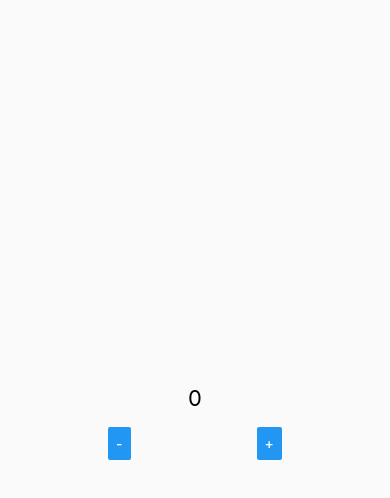
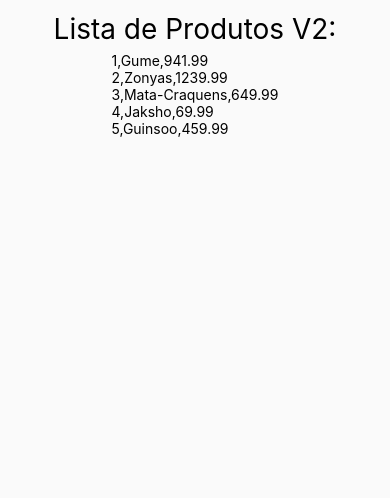
Before and after one commit to Dan-Sillva/react-native-study, a React Native app in the folder exercicios/: screen / in a window 390 px wide. Shown: the top 498 px of the page. Built offline with nearby package versions, Linux system fonts and the light colour scheme.

Commit message:
working with conditional rendering and lists

```diff
--- a/exercicios/src/App.jsx
+++ b/exercicios/src/App.jsx
@@ -1,8 +1,8 @@
 import React from 'react';
-import { View } from 'react-native';
+import { View, Text } from 'react-native';
 
 // components
-import Counter from './components/counterv2/CounterV2'
+import FlatListProducts from './components/products/FlatListProducts'
 
 // styles
 import GlobalStyle from './styles/GlobalStyle';
@@ -10,7 +10,7 @@ import GlobalStyle from './styles/GlobalStyle';
 export default () => {
     return (
         <View style={GlobalStyle.App}>
-            <Counter />
+            <FlatListProducts />
         </View>
     )
 }
--- /dev/null
+++ b/exercicios/src/components/products/FlatListProducts.jsx
@@ -0,0 +1,20 @@
+import React from 'react';
+import { Text, FlatList } from 'react-native';
+
+import products from './productsDB'
+import GlobalStyle from '../../styles/GlobalStyle';
+
+export default () => {
+    const renderFunc = ({item}) => {
+        return <Text key={item.id}>{item.id},{item.name},{item.price}</Text>
+    }
+
+    return (
+        <>
+            <Text style={GlobalStyle.Title}>
+                Lista de Produtos V2:
+            </Text>
+            <FlatList data={products} renderItem={renderFunc}/>
+        </>
+    )
+}
--- /dev/null
+++ b/exercicios/src/components/products/productsDB.js
@@ -0,0 +1,7 @@
+export default [
+    {id: 1, name: 'Gume', price: 941.99},
+    {id: 2, name: 'Zonyas', price: 1239.99},
+    {id: 3, name: 'Mata-Craquens', price: 649.99},
+    {id: 4, name: 'Jaksho', price: 69.99},
+    {id: 5, name: 'Guinsoo', price: 459.99},
+]
```
Also changed, not shown: exercicios/src/components/If.js (added, +7 -0 lines), exercicios/src/components/User.jsx (added, +17 -0 lines), exercicios/src/components/products/ListProducts.jsx (added, +16 -0 lines), exercicios/src/styles/GlobalStyle.jsx (line endings or trailing spaces).
